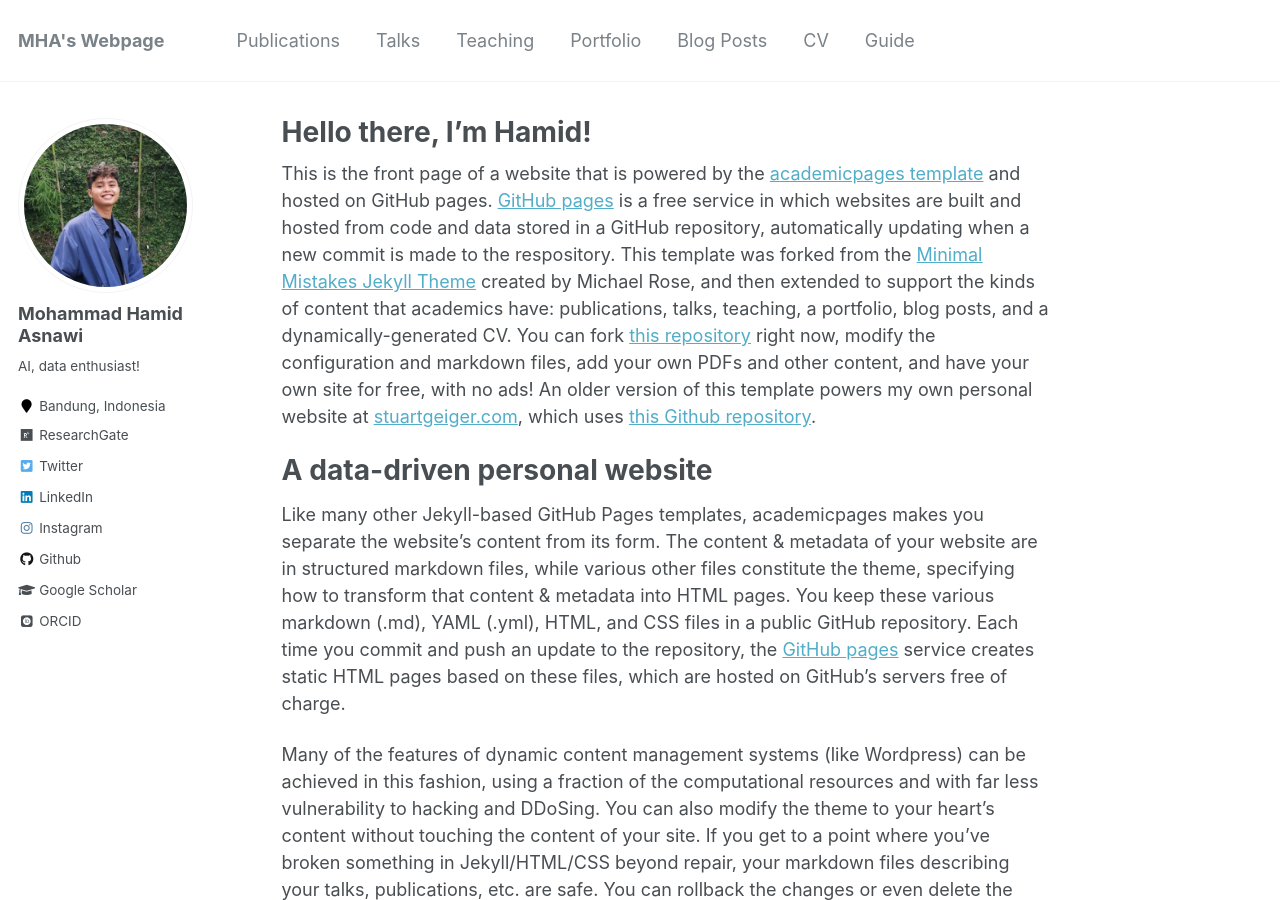
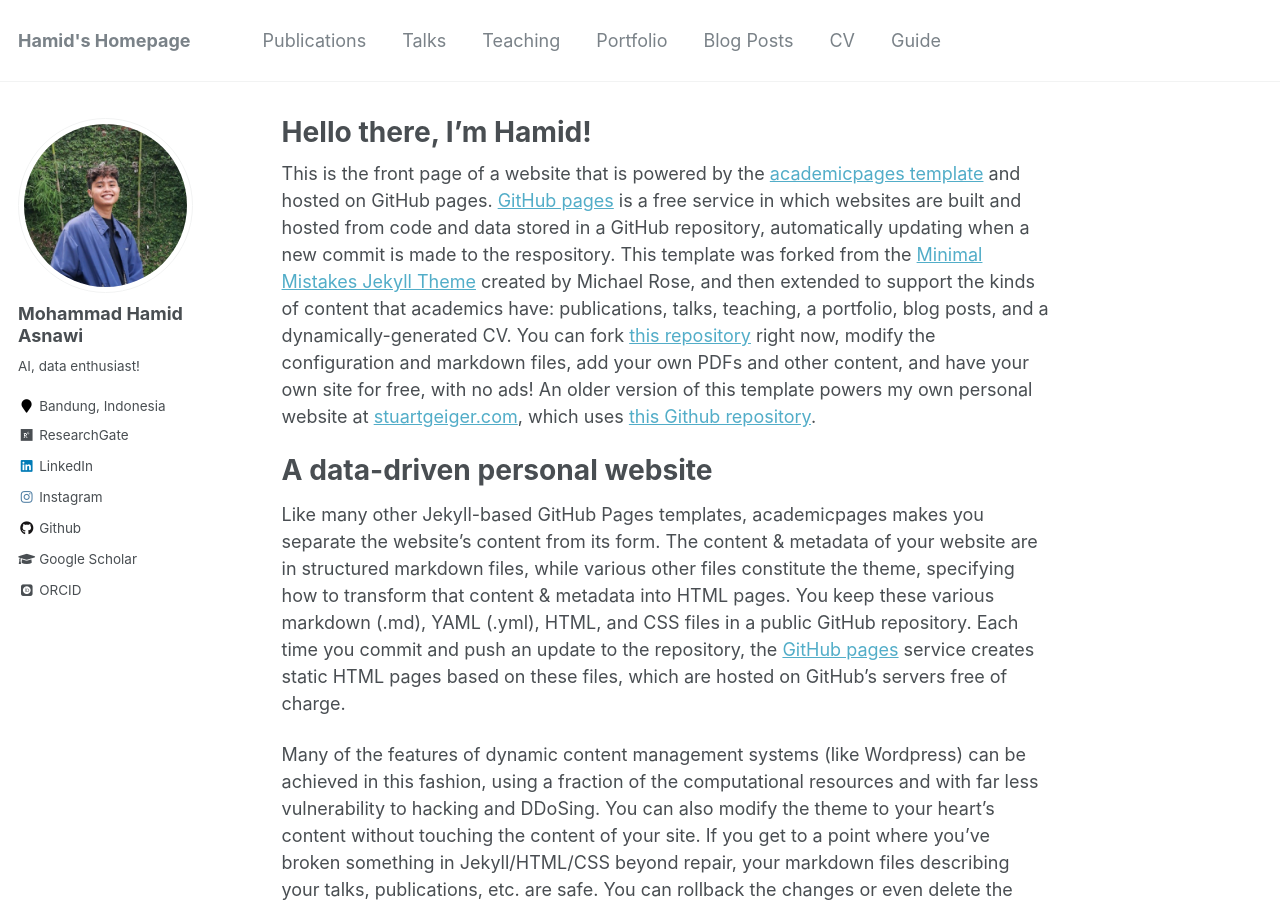
Before and after one commit to mhamidasn/mhamidasn.github.io, a Jekyll site: the page built from _pages/about.md, in a window 1280 px wide and 900 px high. Built offline with Jekyll 4.4.1, drawn with Linux system fonts in a browser that asks for light colours; some web fonts are replaced.

Commit message:
modify title (minor changes)

```diff
--- a/_config.yml
+++ b/_config.yml
@@ -7,7 +7,7 @@
 
 # Site Settings
 locale                   : "en-US"
-title                    : "MHA's Webpage"
+title                    : "Hamid's Homepage"
 title_separator          : "-"
 name                     : &name "Mohammad Hamid Asnawi"
 description              : &description "personal description"
@@ -88,7 +88,7 @@ author:
   pubmed           :
   googlescholar    : "https://scholar.google.com/citations?user=VtFoSwsAAAAJ&hl=en"
   email            :
-  researchgate     :  "https://www.researchgate.net/profile/Mohammad-Asnawi"
+  researchgate     : "https://www.researchgate.net/profile/Mohammad-Asnawi"
   uri              :
   bitbucket        :
   codepen          :
@@ -109,7 +109,7 @@ author:
   stackoverflow    : # http://stackoverflow.com/users/123456/username
   steam            :
   tumblr           :
-  twitter          : "replacethistwitterhandle"
+  twitter          : #"replacethistwitterhandle"
   vine             :
   weibo            :
   xing             :
```
